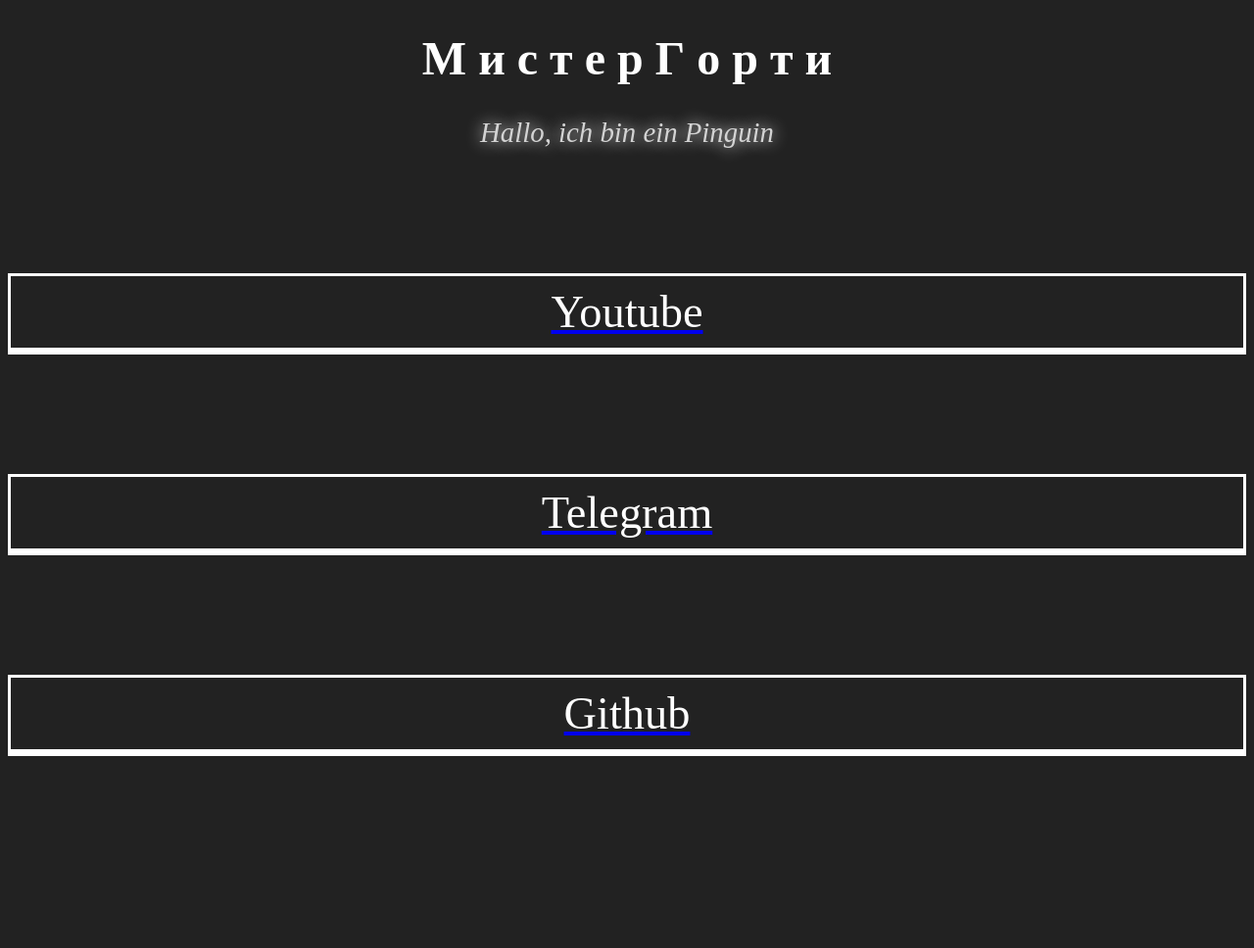
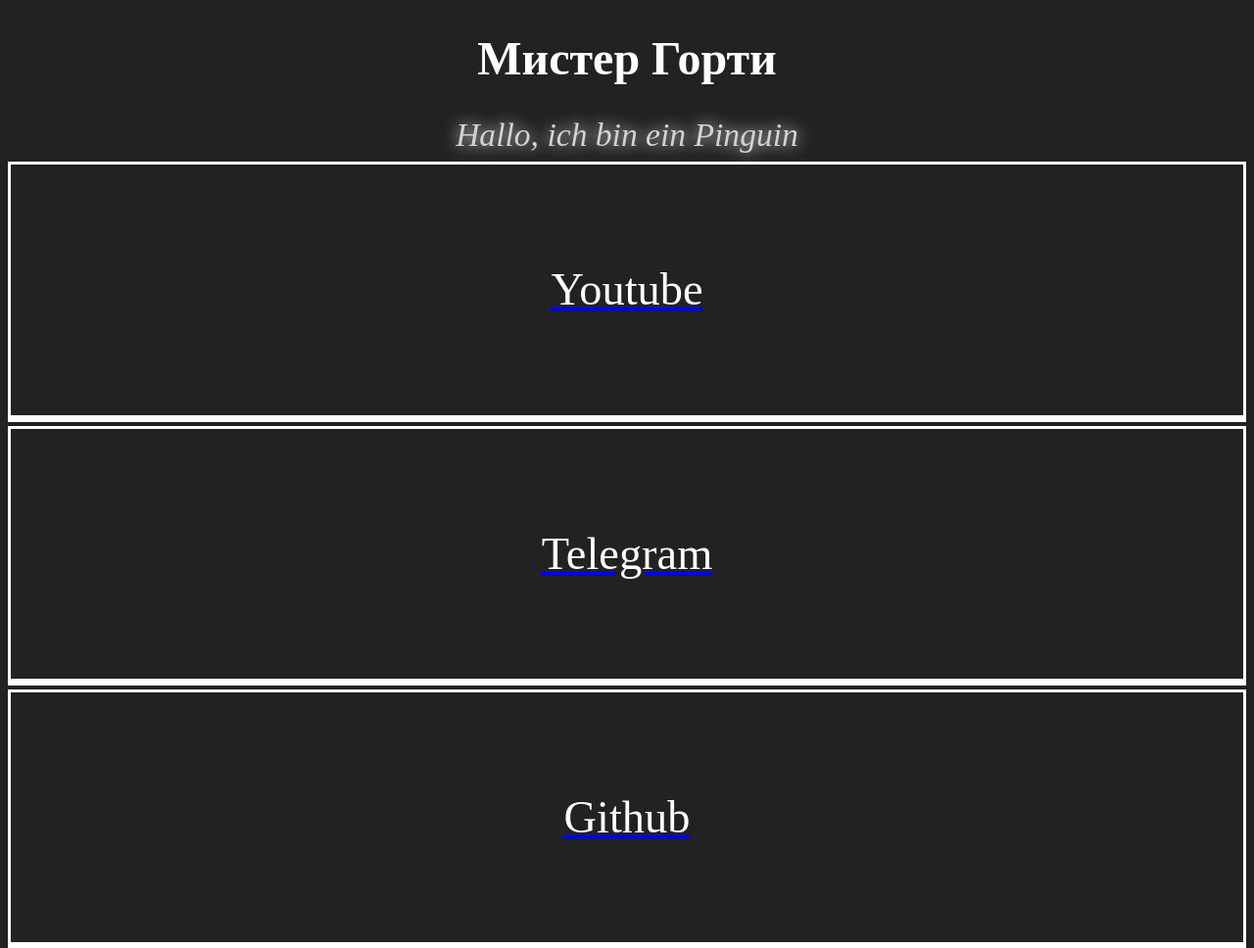
Before and after one commit to dasgortych/dasgortych.github.io, a plain HTML site: page index.html in a window 1280 px wide. Shown: the top 968 px of the page at 98% size. Before the commit the page ends 800 px from the top, so only its background shows below. Drawn offline with Linux system fonts and the light colour scheme.

Commit message:
new test

```diff
--- a/index.html
+++ b/index.html
@@ -1,7 +1,7 @@
 <!DOCTYPE html>
 <htm>
   <head>
-      <title>Добро пожаловать в угольное!</title>
+      <title>MrGorty</title>
       <meta name="viewport" content="width=device-width, user-scalable=yes">
       <style type="text/css">
         body {
@@ -17,21 +17,21 @@
           color: lightgray;
           font-style: italic;
           text-shadow: #ffffff 0px 0px 16px;
-          font-size: 1.8em;
+          font-size: 2.1em;
         }
         .card {
           box-shadow: 0 4px 0px 0 #ffffff;
           text-align: center;
           border: solid;
-          padding: 10px;
+          padding: 8%;
           font-size: 2.9em;
-          margin-top: 10%;
+          margin-top: 8px;
           color: white;
         }
       </style>
   </head>
   <body>
-    <h1>М и с т е р    Г о р т и</h1>
+    <h1>Мистер Горти</h1>
     <div class="cent">Hallo, ich bin ein Pinguin</div>
 
     <a href="https://youtube.com/@dasgortych"><div class="card">Youtube</div></a>
```
